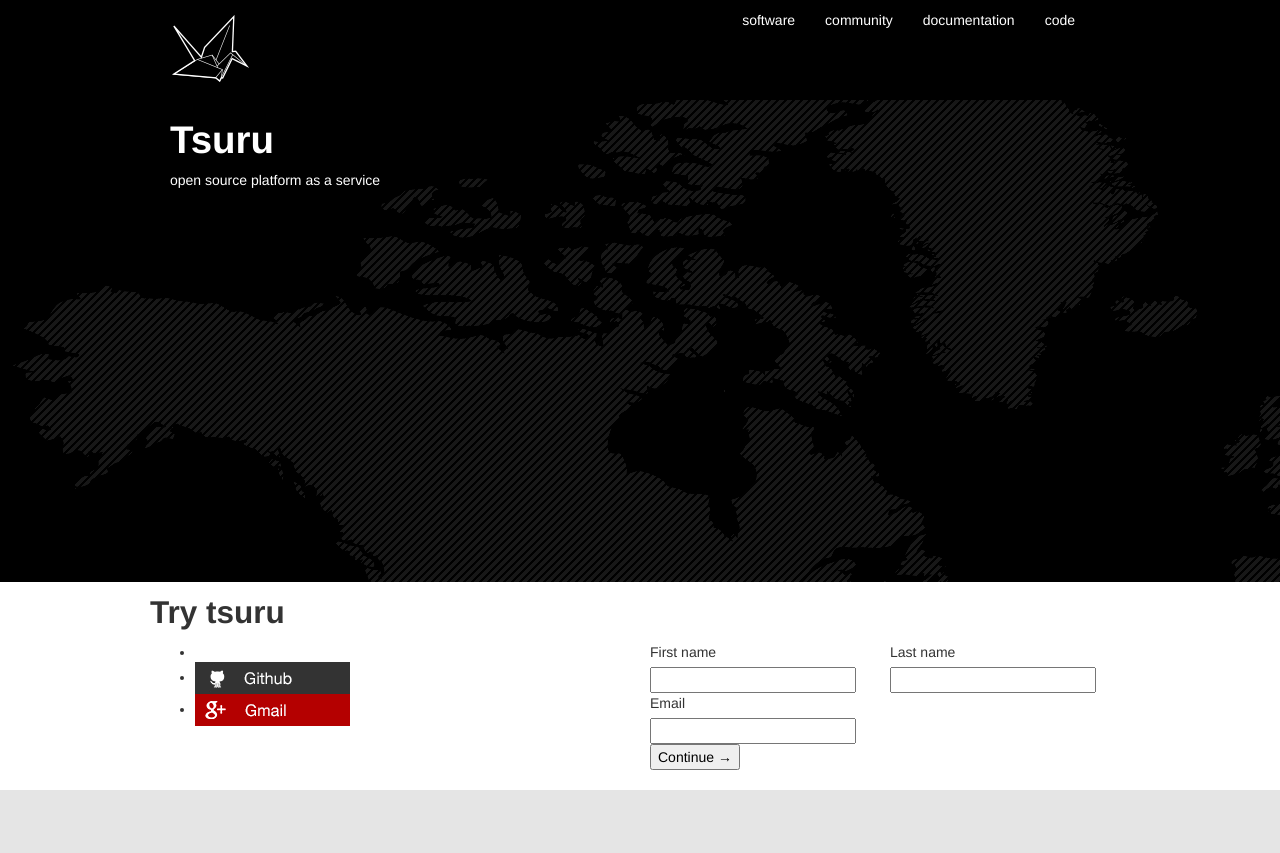
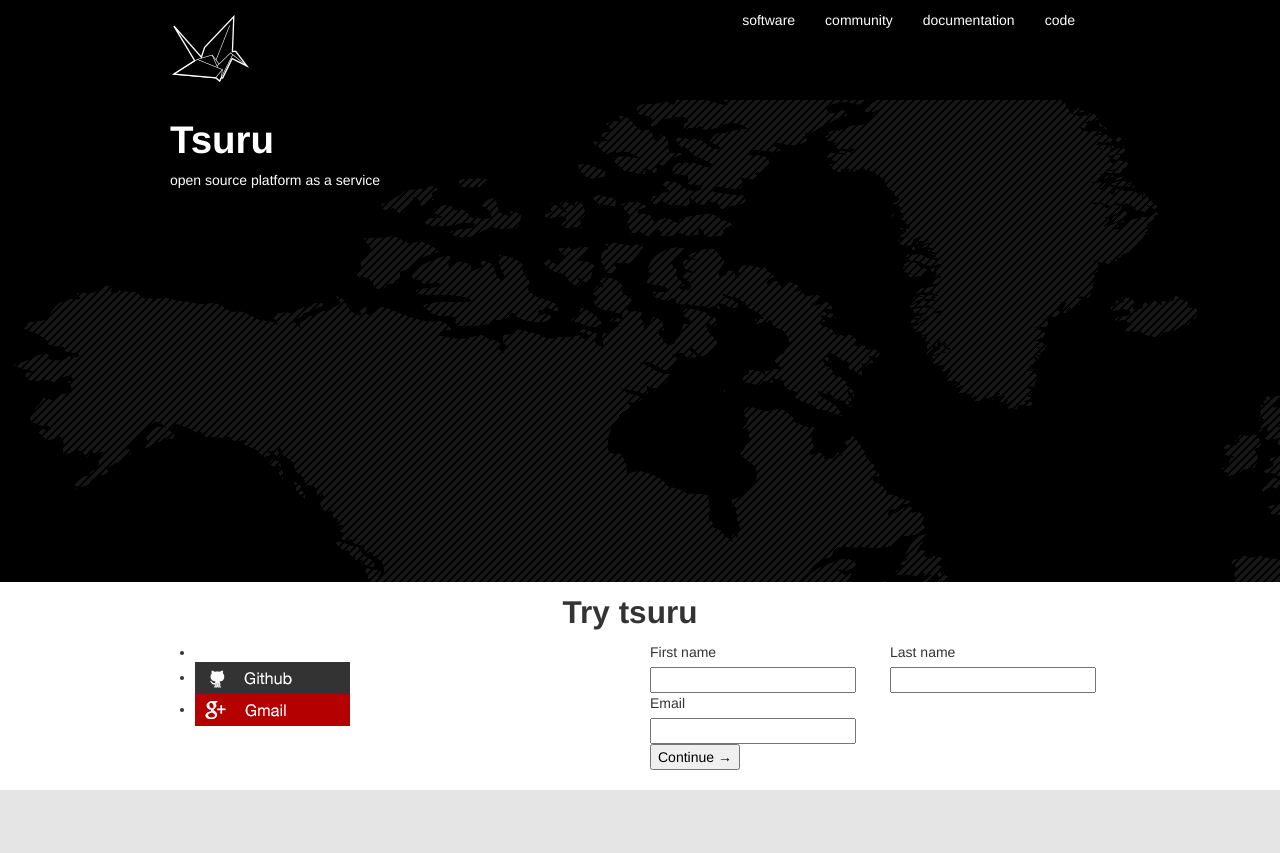
Before and after one commit to tsuru/tsuru.io, a Python web app: template templates/index.html in a window 1280 px wide. Run offline with Jinja, Linux system fonts and the light colour scheme; the template is opened without the code that fills it, so the values that code supplies are empty; some libraries are stand-ins or nearby versions.

Commit message:
aligning the title.

```diff
--- a/static/css/index.css
+++ b/static/css/index.css
@@ -26,3 +26,7 @@
 	color: #fff;
 	text-shadow: none;
 }
+
+.content .title {
+	text-align: center;
+}
--- a/templates/base.html
+++ b/templates/base.html
@@ -23,7 +23,7 @@
 	</div>
 	<div class="container">
 		<div class="content row">
-			<h2>Try tsuru</h2>
+			<h2 class="title">Try tsuru</h2>
 			{% block content %}{% endblock %}
 		</div>
 	</div>
```
